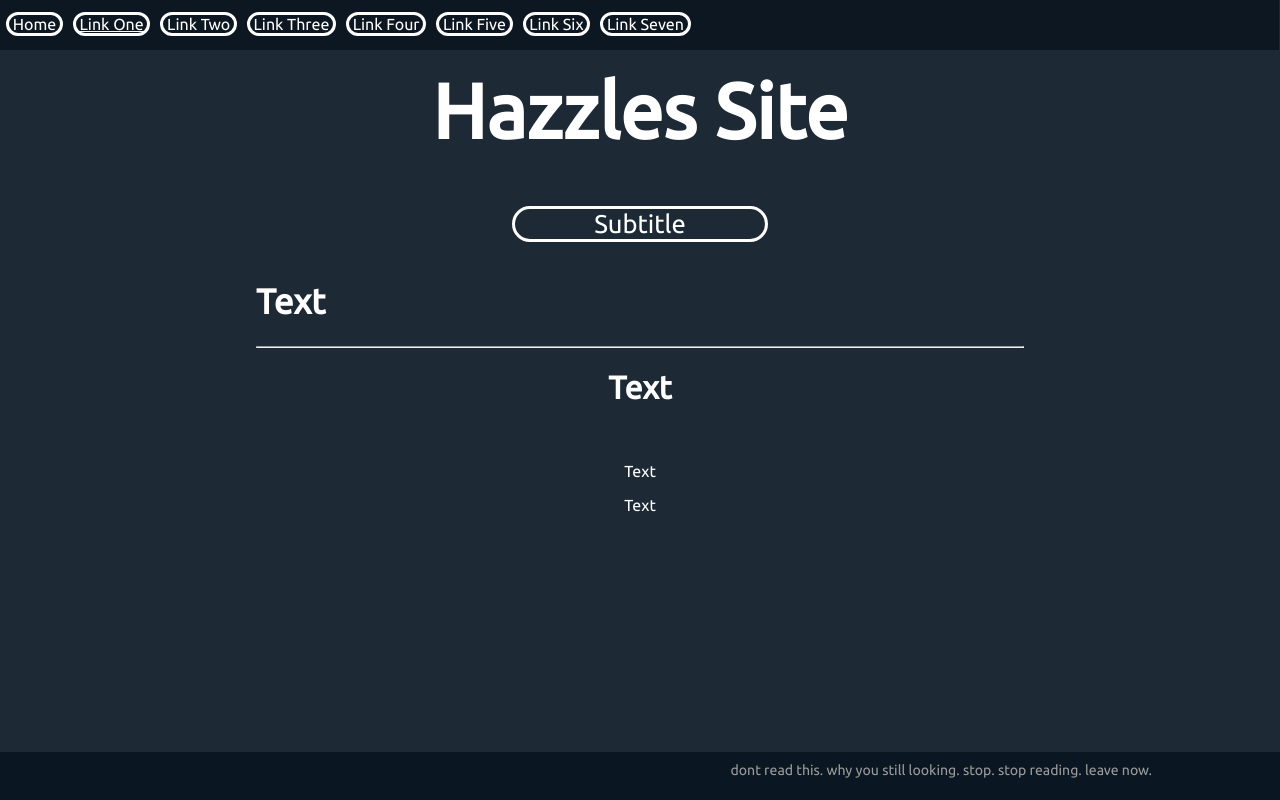
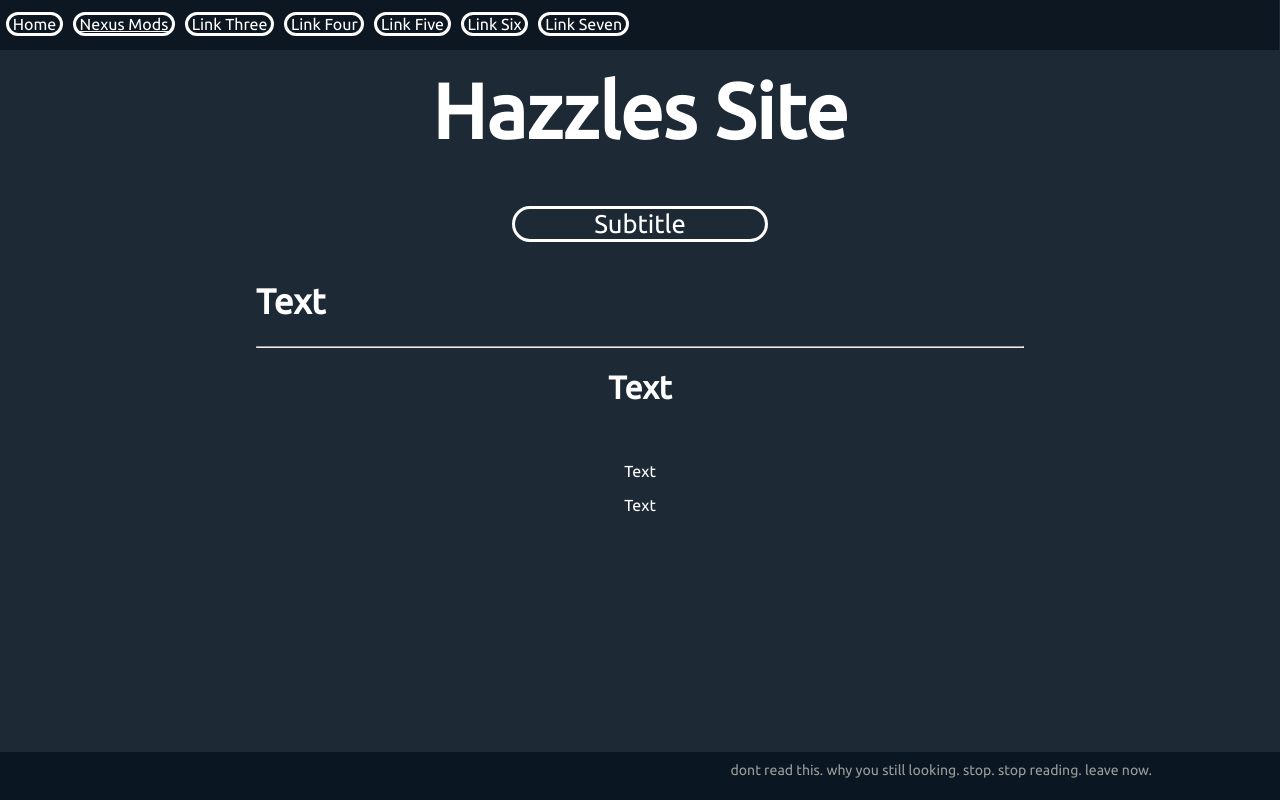
Before and after one commit to Harryw156/HazzlesSite, a plain HTML site: page index.html in a window 1280 px wide. Drawn offline with Linux system fonts and the light colour scheme.

Commit message:
Update index.html

```diff
--- a/index.html
+++ b/index.html
@@ -11,8 +11,7 @@
             <div class="hideonmobile">
                 <!--- you can make these links by using <a href=""></a> the href= is what you use to link a piece of text to different things-->
                 <p>&nbsp;Home&nbsp;</p>
-                <p>&nbsp;<a href="https://www.google.com">Link One</a>&nbsp;</p>
-                <p>&nbsp;Link Two</a>&nbsp;</p>
+                <p>&nbsp;<a href="https://www.nexusmods.com">Nexus Mods</a>&nbsp;</p>
                 <p>&nbsp;Link Three</a>&nbsp;</p>
                 <p>&nbsp;Link Four</a>&nbsp;</p>
                 <p>&nbsp;Link Five</a>&nbsp;</p>
```
